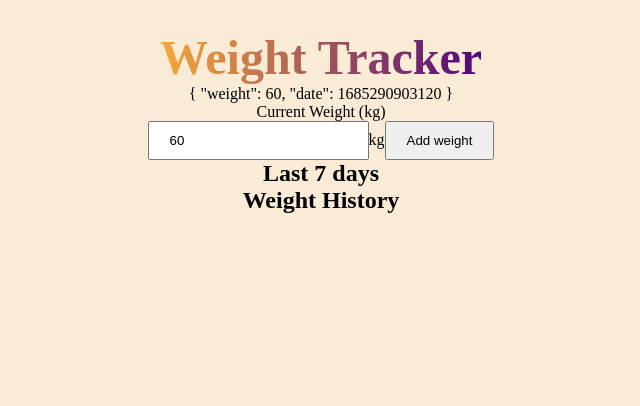
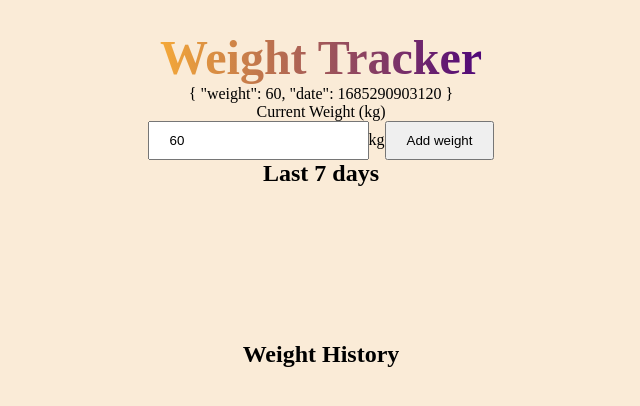
Before and after one commit to Lu-Smith/weight_tracker_vue, a Vue app: page / in a window 1280 px wide. Both pictures are taken after a click on the input "Add weight". Shown: the top 406 px of the page, without its empty margins (319-959 px from the left). Built offline with nearby package versions, Linux system fonts and the light colour scheme.

Commit message:
Updated App.vue

```diff
--- a/src/App.vue
+++ b/src/App.vue
@@ -10,6 +10,9 @@
 </form>
 <div v-if="weights && weights.length > 0">
   <h2>Last 7 days</h2>
+  <div class="canvas-box">
+    <canvas ref="weightChartEl"></canvas>
+  </div>
   <h2>Weight History</h2>
 </div>
 
@@ -23,6 +26,7 @@
     return weights.value.sort((a, b) => b.date - a.date)[0] || 0
   })
   const weightInput = ref(60.0)
+  const weightChartEl = ref(null)
 
 
   const addWeight = () => {
```
